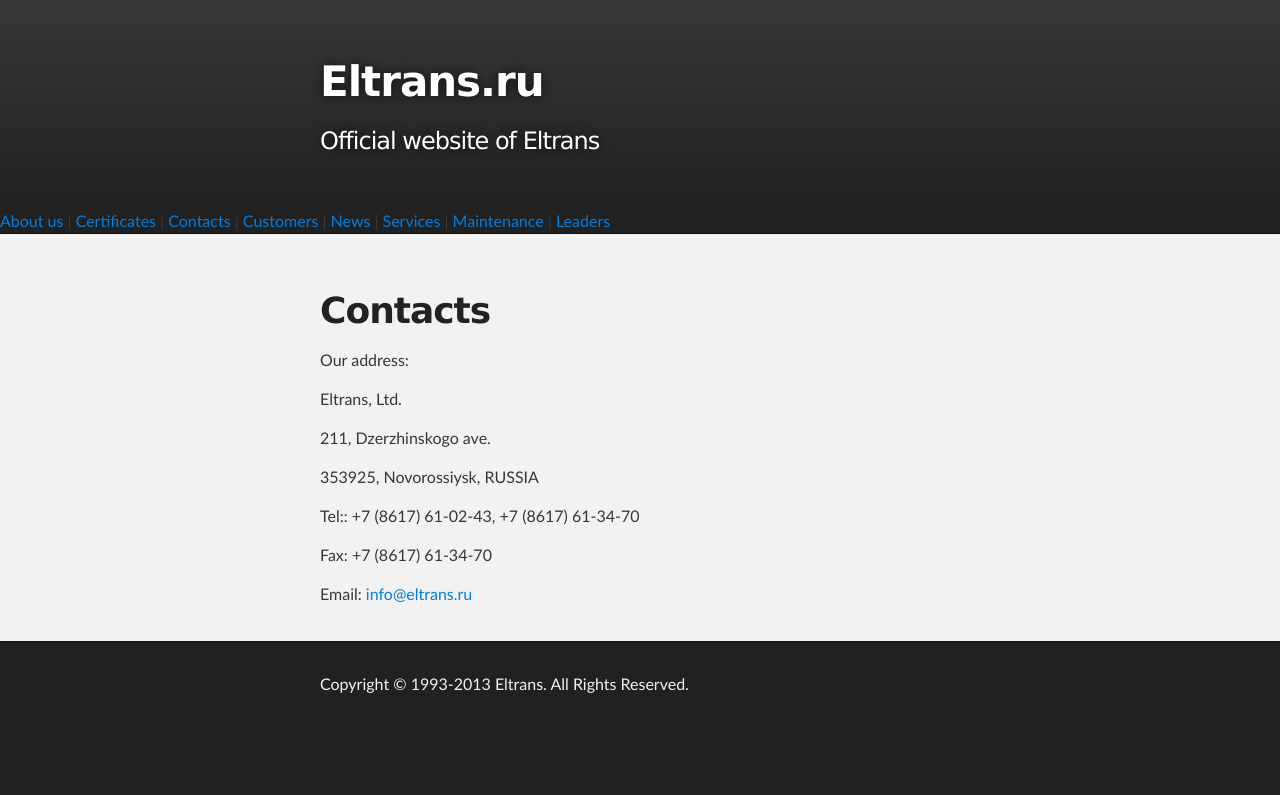
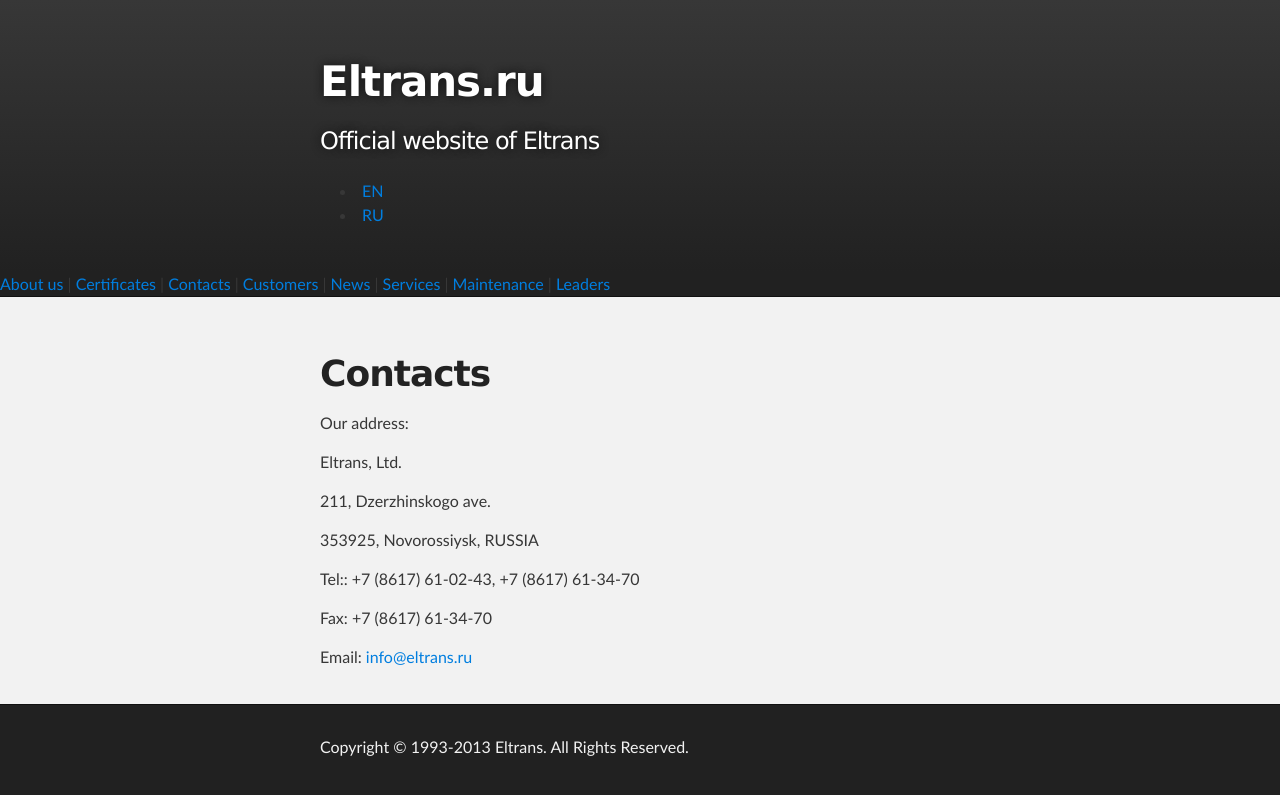
Before and after one commit to eltrans/eltrans.github.io, a Jekyll site: the page built from en/contact/index.md, in a window 1280 px wide. Shown: the top 795 px of the page. Built offline with Jekyll 4.4.1, drawn with Linux system fonts in a browser that asks for light colours.

Commit message:
Adding lang menu

```diff
--- a/_includes/header.html
+++ b/_includes/header.html
@@ -3,5 +3,9 @@
     <header class="inner">
       <h1 id="project_title">Eltrans.ru</h1>
       <h2 id="project_tagline">Official website of Eltrans</h2>
+      <ul>
+	<li><a href="/en">EN</a></li>
+	<li><a href="/ru">RU</a></li>
+      </ul>
     </header>
 </div>
```
